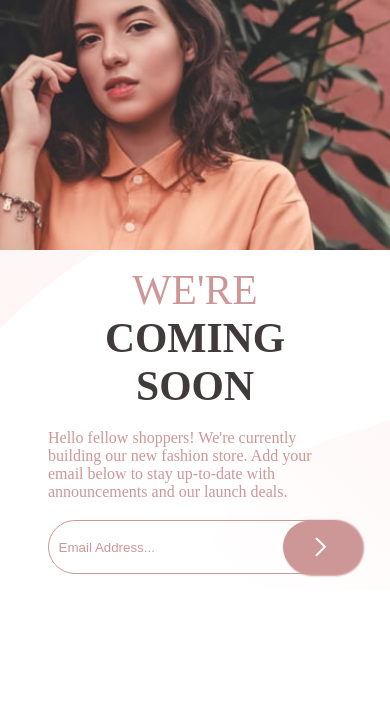
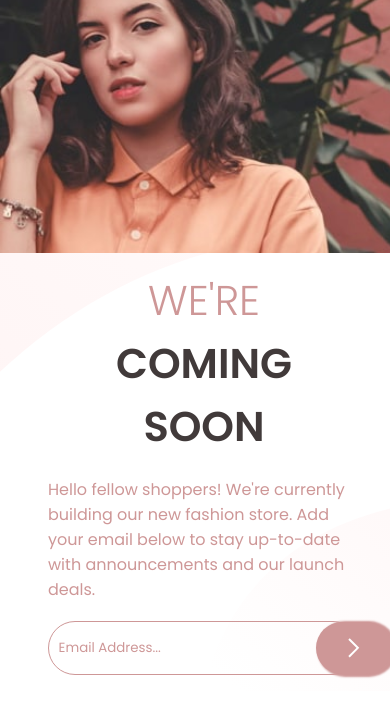
Before and after one commit to tuyishimekyrie/base-apparel-coming-soon, a plain HTML site: page index.html in a window 390 px wide. Shown: the part 94-810 px from the top of the page. Drawn offline with Linux system fonts and the light colour scheme.

Commit message:
add poppins font in the project

```diff
--- a/index.html
+++ b/index.html
@@ -4,7 +4,12 @@
     <meta charset="UTF-8" />
     <meta name="viewport" content="width=device-width, initial-scale=1.0" />
     <!-- displays site properly based on user's device -->
-
+    <link rel="preconnect" href="https://fonts.googleapis.com" />
+    <link rel="preconnect" href="https://fonts.gstatic.com" crossorigin />
+    <link
+      href="https://fonts.googleapis.com/css2?family=Poppins:ital,wght@0,100;0,200;0,300;0,400;0,500;0,600;0,700;0,800;0,900;1,100;1,200;1,300;1,400;1,500;1,600;1,700;1,800;1,900&display=swap"
+      rel="stylesheet"
+    />
     <link
       rel="icon"
       type="image/png"
@@ -13,7 +18,7 @@
     />
 
     <title>Frontend Mentor | Base Apparel coming soon page</title>
-      <!-- css stylesheet -->
+    <!-- css stylesheet -->
     <link rel="stylesheet" href="style.css" />
   </head>
   <body>
@@ -35,7 +40,7 @@
         </div>
         <div class="base__input">
           <input class="input" type="text" placeholder="Email Address..." />
-          <img class="error " src="./images/icon-error.svg" alt="" />
+          <img class="error" src="./images/icon-error.svg" alt="" />
           <img class="bt" src="./images/icon-arrow.svg" alt="" />
         </div>
       </div>
--- a/style.css
+++ b/style.css
@@ -18,6 +18,7 @@
   margin: 0;
   padding: 0;
   box-sizing: border-box;
+  font-family: "Poppins", sans-serif;
 }
 .base {
   display: grid;
@@ -116,10 +117,10 @@
   text-align: center;
   font-size: 1.4rem;
   font-weight: var(--Font-weight4);
-  padding: .25rem
+  padding: 0.25rem;
 }
 .result p {
-  font-size: var(--Font-size)px;
+  font-size: var(--Font-size) px;
   font-weight: var(--Font-weight3);
 }
 /* ------------------- Media queries for min-size -------------------- */
@@ -222,10 +223,10 @@
     text-align: center;
     font-size: 1.4rem;
     font-weight: var(--Font-weight4);
-  padding: .25rem
+    padding: 0.25rem;
   }
   .result p {
-  font-size: var(--Font-size)px;
+    font-size: var(--Font-size) px;
     font-weight: var(--Font-weight3);
   }
 }
```
Lines whose indentation alone changed are shown as unchanged.
